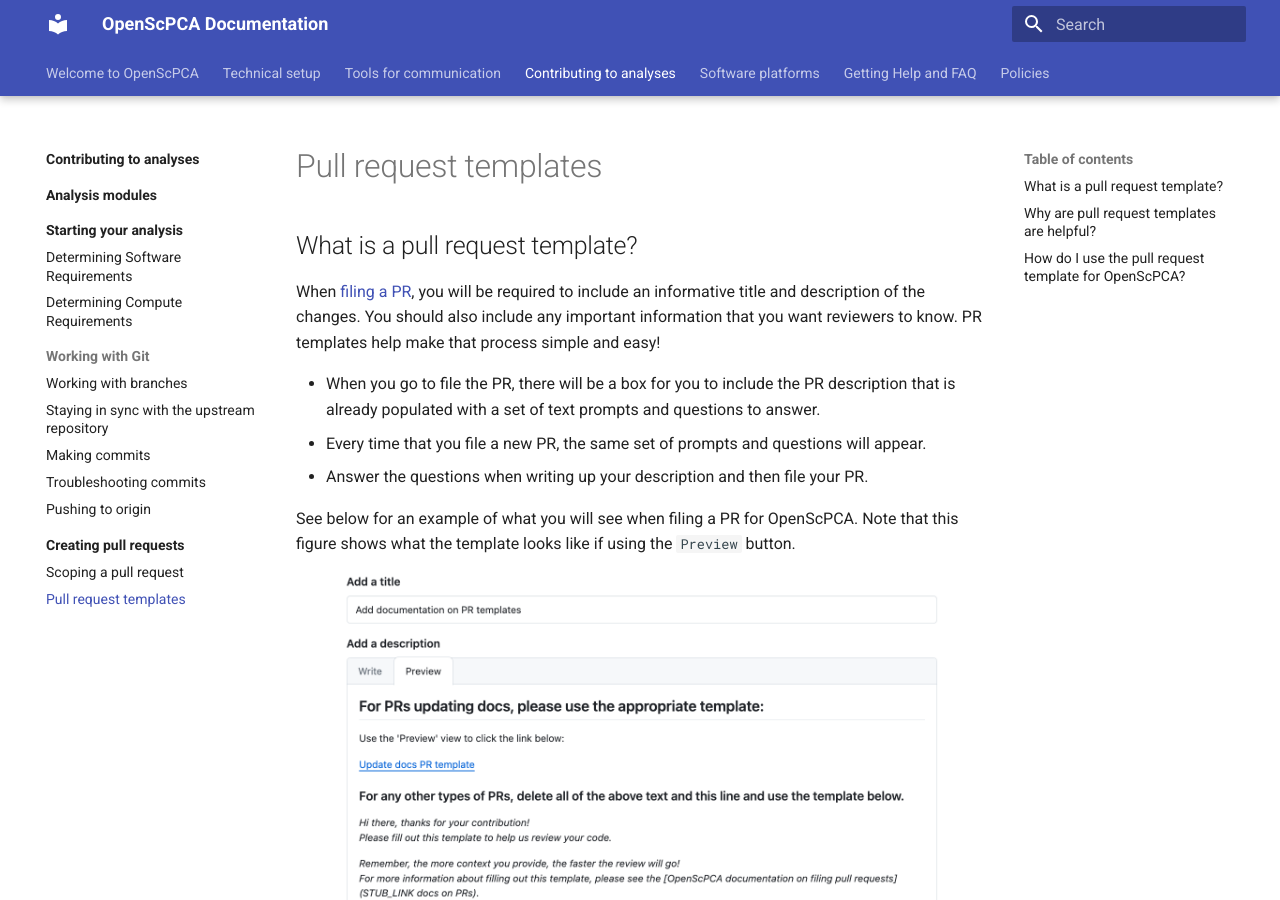
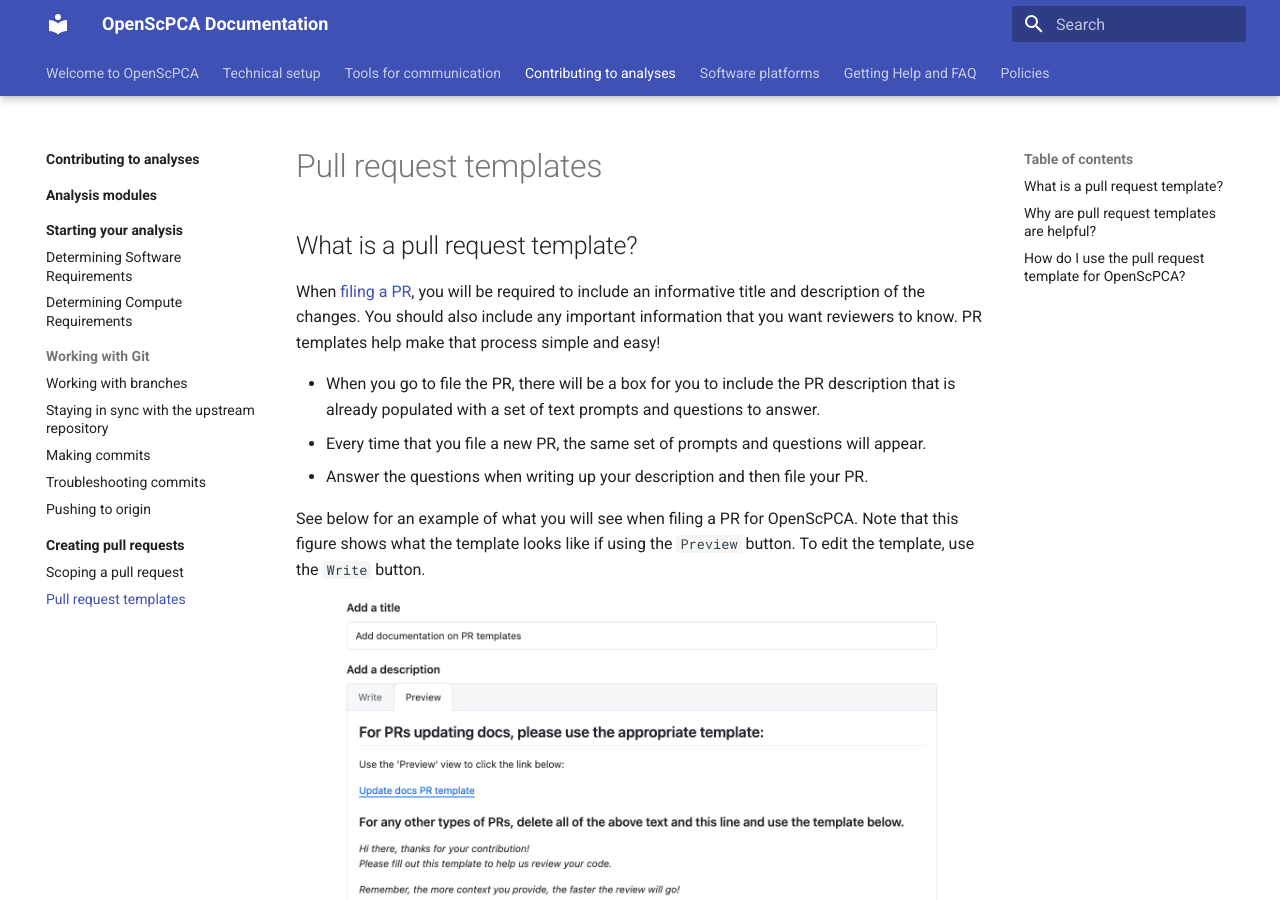
Before and after one commit to AlexsLemonade/OpenScPCA-analysis, an MkDocs documentation site: the page built from docs/contributing-to-analyses/creating-pull-requests/pull-request-template.md, in a window 1280 px wide and 900 px high. Built offline with MkDocs 1.6.1 and Material for MkDocs 9.7.7, drawn with Linux system fonts in a browser that asks for light colours.

Commit message:
add write instructions

```diff
--- a/docs/contributing-to-analyses/creating-pull-requests/pull-request-template.md
+++ b/docs/contributing-to-analyses/creating-pull-requests/pull-request-template.md
@@ -12,6 +12,7 @@
 
 See below for an example of what you will see when filing a PR for OpenScPCA.
 Note that this figure shows what the template looks like if using the `Preview` button.
+To edit the template, use the `Write` button.
 
 <figure markdown="span">
     ![PR template](../../img/pr-templates-1.png){width="600"}
```
